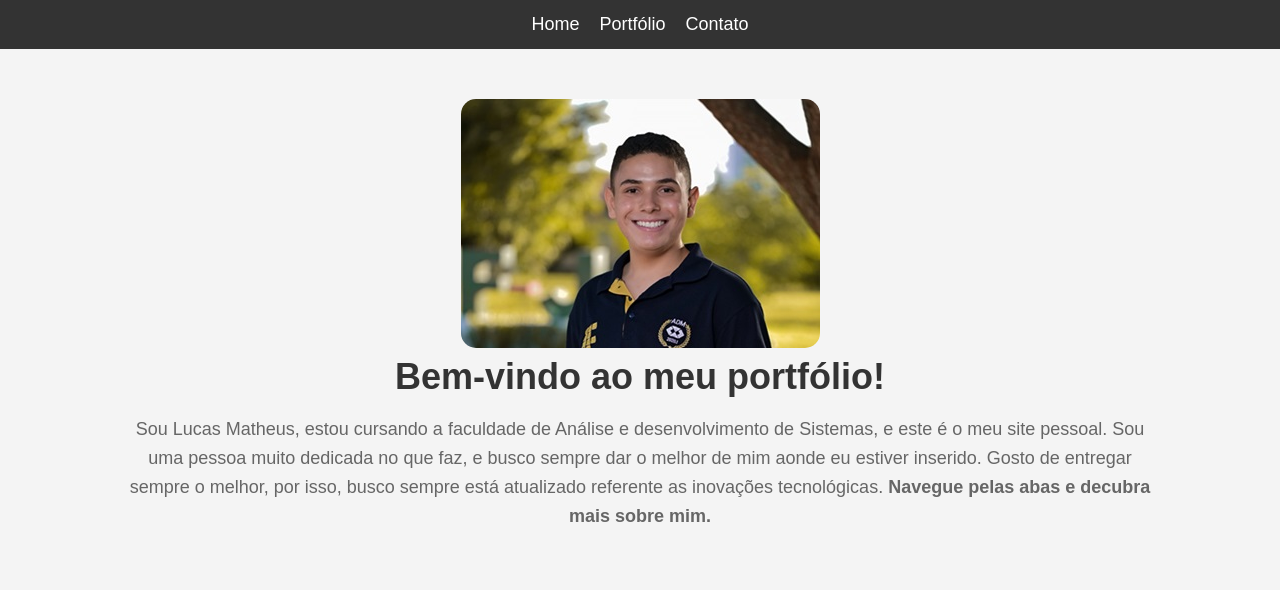
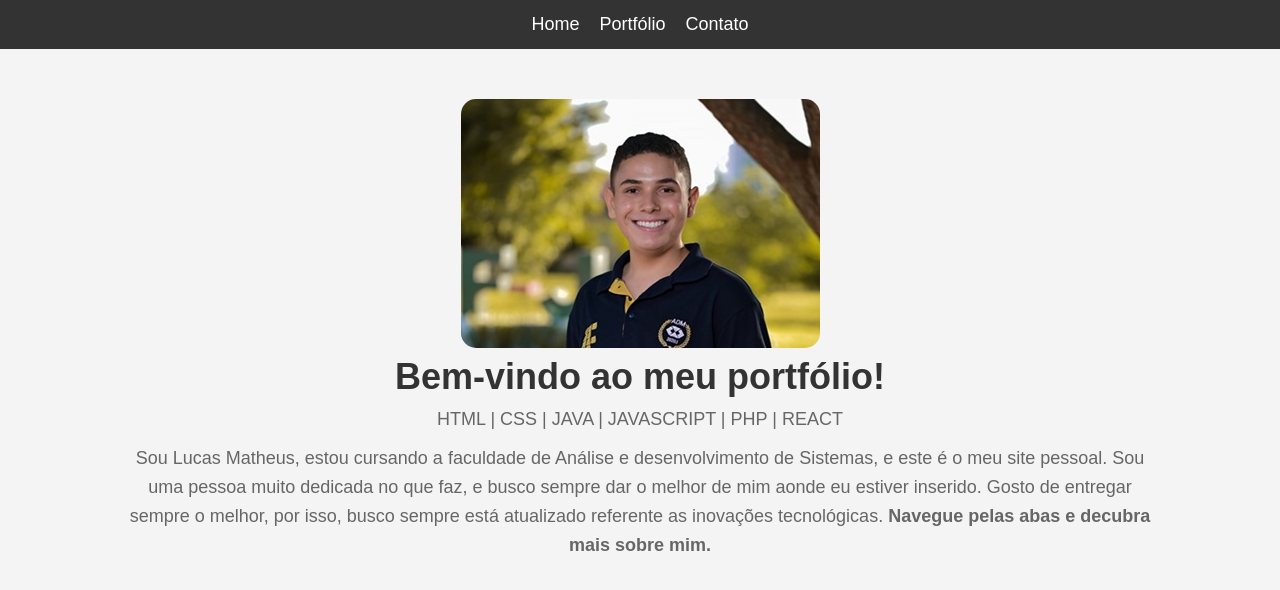
Before and after one commit to lucasmathcode/Portfolio, a React (Vite) app: page / in a window 1280 px wide. Shown: the top 590 px of the page. Built offline with nearby package versions, Linux system fonts and the light colour scheme.

Commit message:
Home.jsx

```diff
--- a/src/pages/Home.jsx
+++ b/src/pages/Home.jsx
@@ -5,6 +5,9 @@ const Home = () => {
     <div className="home">
       <img className="img" src={minhafoto} alt="" />
       <h1>Bem-vindo ao meu portfólio!</h1>
+       <p className="tecnologias">
+        HTML | CSS | JAVA | JAVASCRIPT | PHP | REACT
+      </p>
       <div className="desc">
         <p>
           Sou Lucas Matheus, estou cursando a faculdade de Análise e
```
